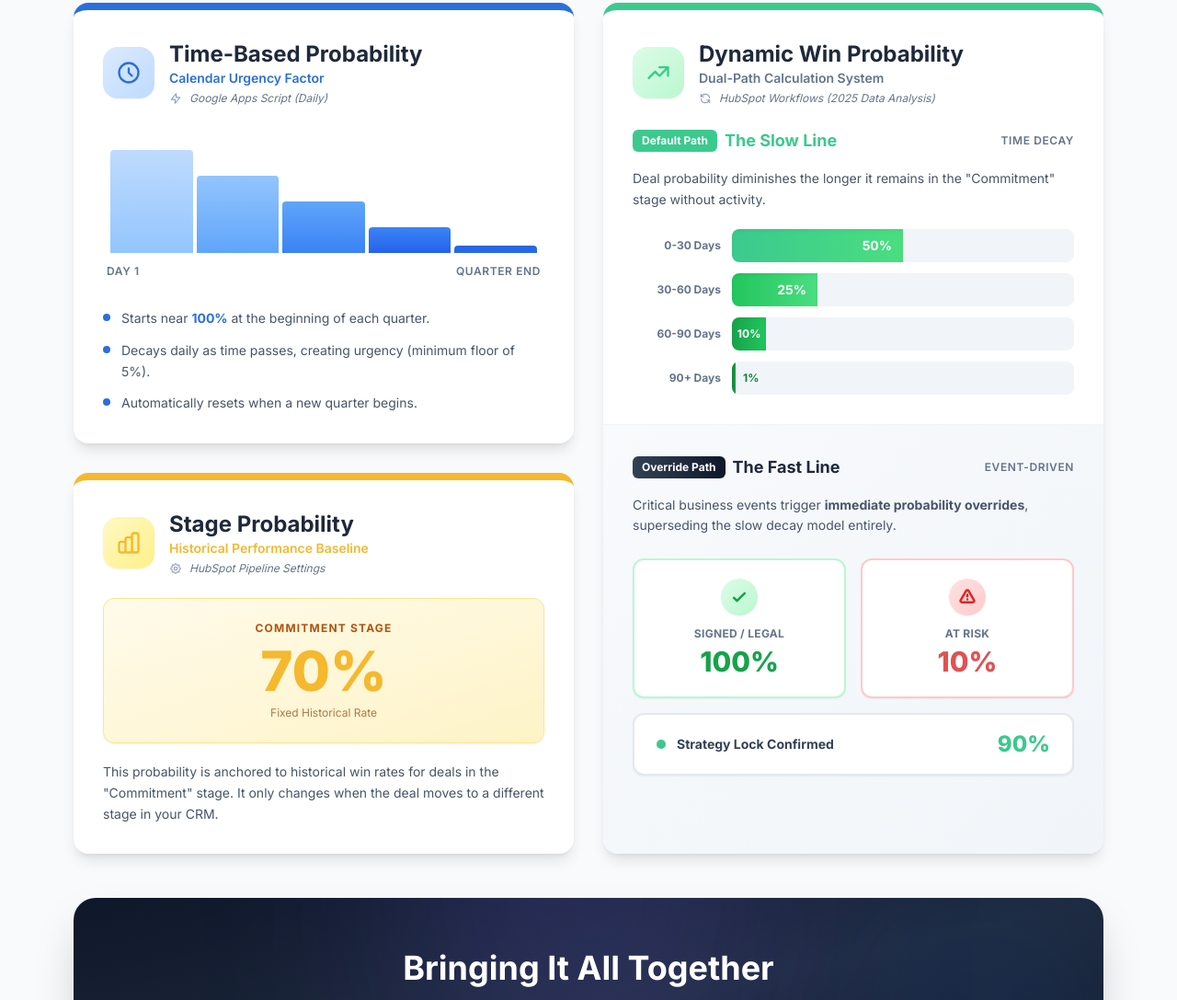
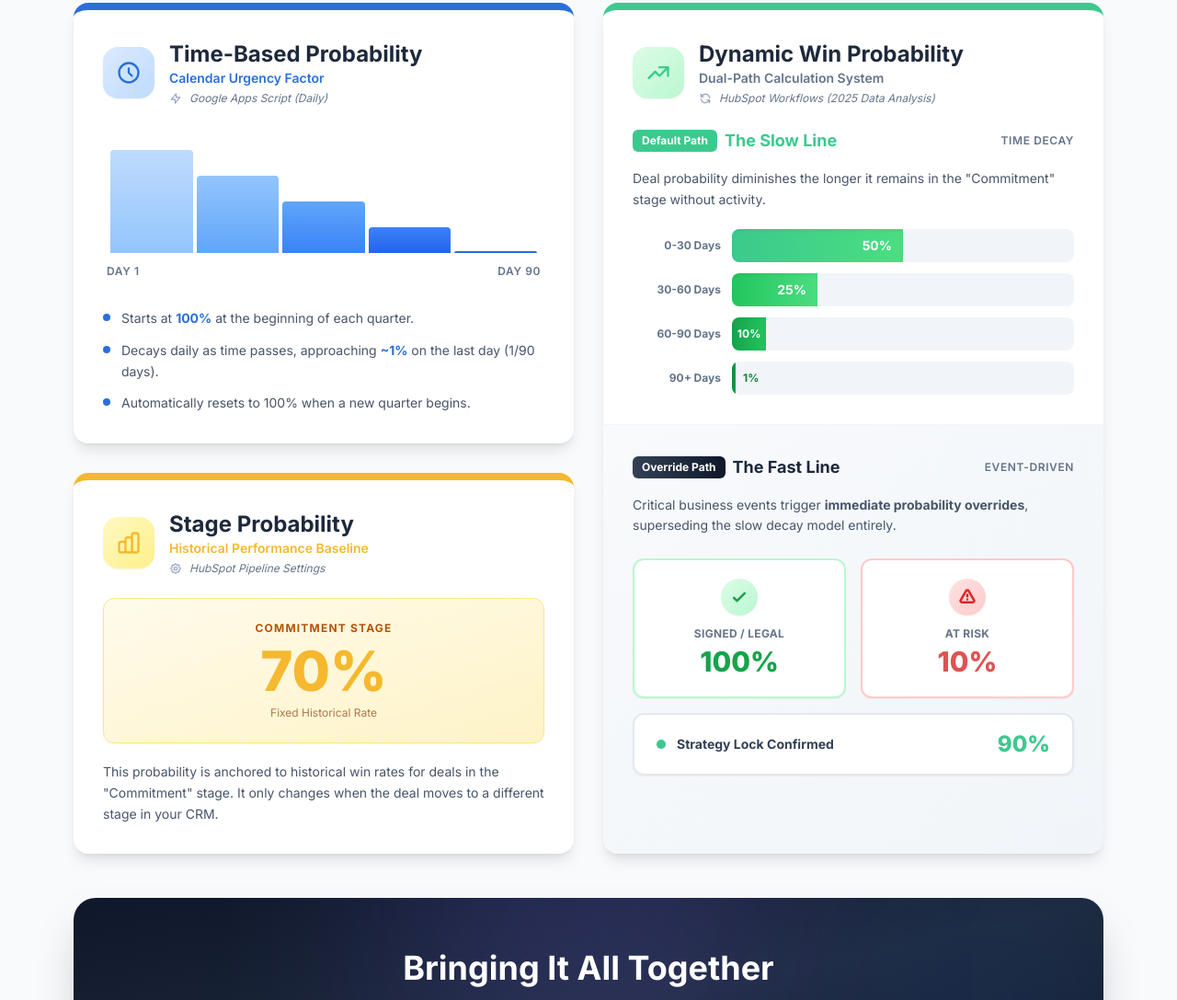
Before and after one commit to EviatarYosef-KE/quarterly-forecast-model-infographic, a plain HTML site: page index.html in a window 1280 px wide. Shown: the part 623-1710 px from the top of the page at 92% size. Drawn offline with nearby package versions, Linux system fonts and the light colour scheme.

Commit message:
Update index.html
minor text change regarding 5% floor removed

```diff
--- a/index.html
+++ b/index.html
@@ -207,28 +207,28 @@
                                 <div class="w-full bg-gradient-to-t from-blue-600 to-blue-500 rounded-t h-1/4 relative group transition-all duration-300 hover:scale-105">
                                     <span class="absolute bottom-full mb-1 left-1/2 -translate-x-1/2 text-xs font-bold text-brandBlue opacity-0 group-hover:opacity-100 transition">25%</span>
                                 </div>
-                                <div class="w-full bg-gradient-to-t from-brandBlue to-blue-600 rounded-t h-2 relative group transition-all duration-300 hover:scale-105">
-                                    <span class="absolute bottom-full mb-1 left-1/2 -translate-x-1/2 text-xs font-bold text-brandBlue opacity-0 group-hover:opacity-100 transition">5%</span>
+                                <div class="w-full bg-gradient-to-t from-brandBlue to-blue-600 rounded-t h-[2%] relative group transition-all duration-300 hover:scale-105">
+                                    <span class="absolute bottom-full mb-1 left-1/2 -translate-x-1/2 text-xs font-bold text-brandBlue opacity-0 group-hover:opacity-100 transition">~1%</span>
                                 </div>
                             </div>
                             <div class="flex justify-between text-xs text-slate-500 font-semibold uppercase tracking-wider px-1">
                                 <span>Day 1</span>
-                                <span>Quarter End</span>
+                                <span>Day 90</span>
                             </div>
                         </div>
 
                         <ul class="mt-6 space-y-3">
                             <li class="flex items-start gap-3 text-sm text-slate-600 leading-relaxed">
                                 <span class="w-2 h-2 rounded-full bg-brandBlue mt-1.5 flex-shrink-0"></span>
-                                <span>Starts near <strong class="text-brandBlue">100%</strong> at the beginning of each quarter.</span>
+                                <span>Starts at <strong class="text-brandBlue">100%</strong> at the beginning of each quarter.</span>
                             </li>
                             <li class="flex items-start gap-3 text-sm text-slate-600 leading-relaxed">
                                 <span class="w-2 h-2 rounded-full bg-brandBlue mt-1.5 flex-shrink-0"></span>
-                                <span>Decays daily as time passes, creating urgency (minimum floor of 5%).</span>
+                                <span>Decays daily as time passes, approaching <strong class="text-brandBlue">~1%</strong> on the last day (1/90 days).</span>
                             </li>
                             <li class="flex items-start gap-3 text-sm text-slate-600 leading-relaxed">
                                 <span class="w-2 h-2 rounded-full bg-brandBlue mt-1.5 flex-shrink-0"></span>
-                                <span>Automatically resets when a new quarter begins.</span>
+                                <span>Automatically resets to 100% when a new quarter begins.</span>
                             </li>
                         </ul>
                     </div>
@@ -614,7 +614,7 @@
                                 <label class="text-xs font-semibold text-blue-600">Time</label>
                                 <span id="time-value-${id}" class="text-xs font-bold text-blue-600">${data.time}%</span>
                             </div>
-                            <input type="range" id="time-${id}" min="5" max="100" value="${data.time}"
+                            <input type="range" id="time-${id}" min="1" max="100" value="${data.time}"
                                    class="w-full bg-blue-200" oninput="updateDeal(${id})">
                         </div>
                     </div>
```
